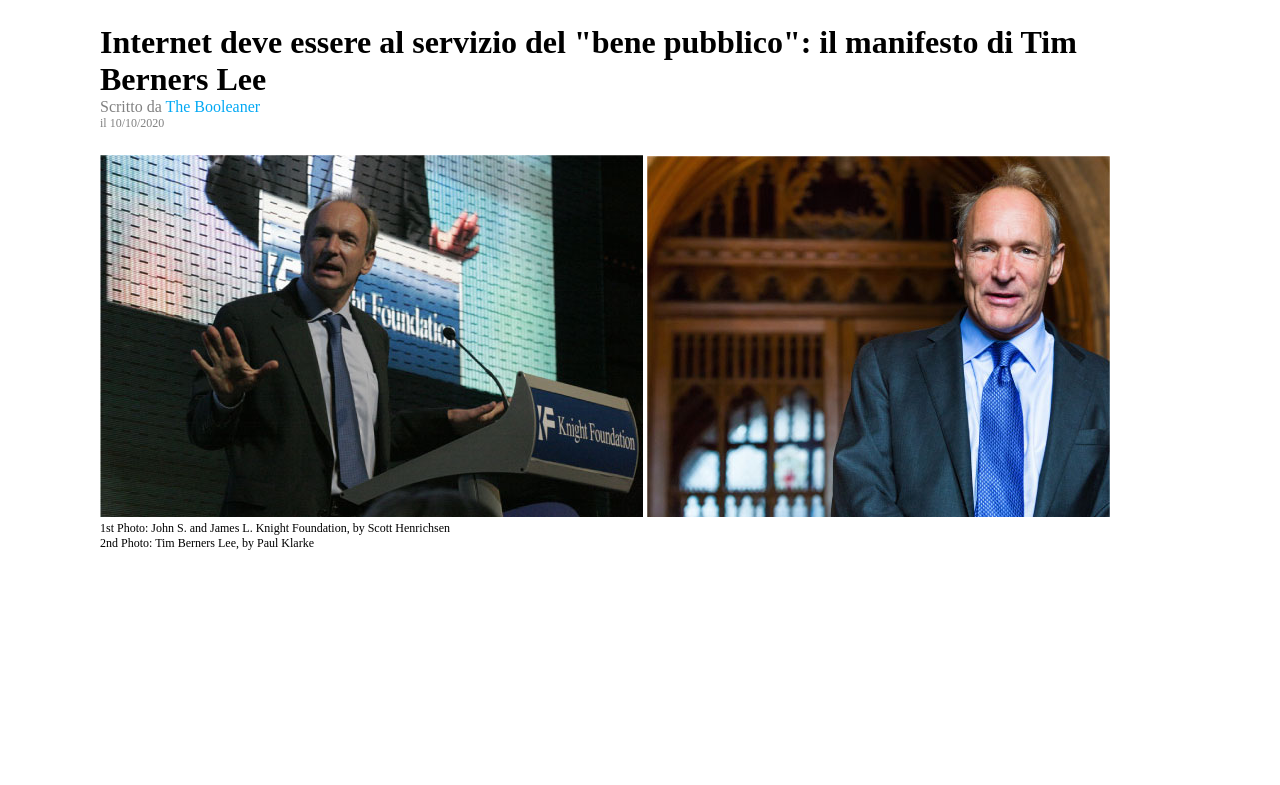
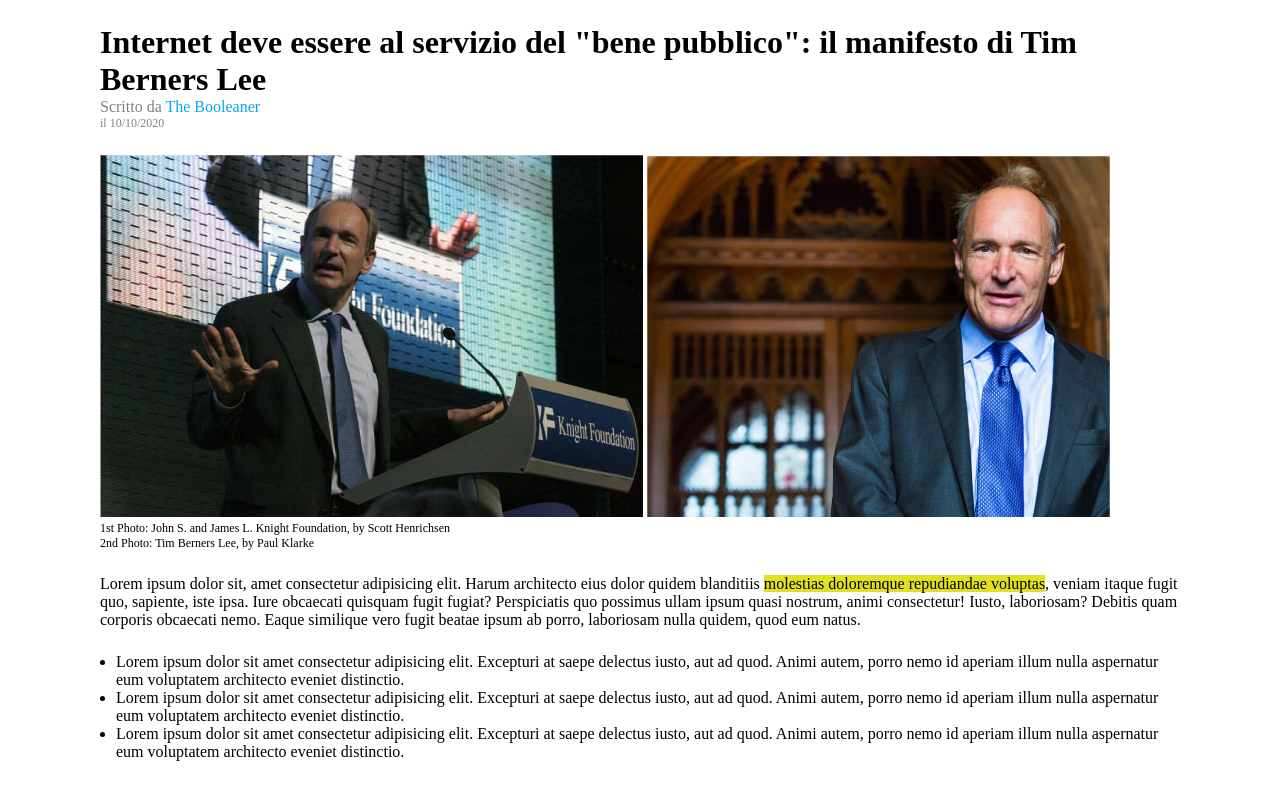
Before and after one commit to AlessiaOsman/html-css-booleaner, a plain HTML site: page index.html in a window 1280 px wide. Shown: the part 103-888 px from the top of the page. Before the commit the page ends 800 px from the top, so only its background shows below. Drawn offline with Linux system fonts and the light colour scheme.

Commit message:
added text and list

```diff
--- a/css/style.css
+++ b/css/style.css
@@ -7,11 +7,15 @@
     margin: 0 auto;
 }
 
+header,
+div{
+    margin-bottom: 24px;
+}
+
 header{
     background-image: url('../img/pattern.png');
     background-color: #03a9f4;
     background-size: 300px;
-    margin-bottom: 24px;
 }
 
 .logo{
@@ -19,9 +23,6 @@ header{
     margin: 24px 0;
 }
 
-.title-container{
-    margin-bottom: 24px;
-}
 
 address,
 .date{
@@ -37,3 +38,10 @@ span
 .picture-description{
     font-size: 12px;
 }
+.highlighted-text{
+    background-color: #e0e021;
+    color: #000000;
+}
+ul{
+    padding: 0 16px;
+}
--- a/index.html
+++ b/index.html
@@ -1,11 +1,13 @@
 <!DOCTYPE html>
 <html lang="en">
+
 <head>
     <meta charset="UTF-8">
     <meta name="viewport" content="width=device-width, initial-scale=1.0">
     <title>The Booleaner</title>
     <link rel="stylesheet" href="css/style.css">
 </head>
+
 <body>
     <div class="container">
         <!--header-->
@@ -14,19 +16,49 @@
         </header>
         <!--Main-->
         <main>
-        <!--Title and pictures-->
-            <div class="title-container">
+            <!--Title and pictures-->
+            <div>
                 <h1>Internet deve essere al servizio del "bene pubblico": il manifesto di Tim Berners Lee</h1>
-                <address>Scritto da  <span>The Booleaner</span></address>
+                <address>Scritto da <span>The Booleaner</span></address>
                 <p class="date">il 10/10/2020</p>
             </div>
             <div>
                 <img src="img/tim-1.jpg" alt="Tim Berners Picture">
                 <img src="img/tim-2.jpg" alt="Tim Berners Picture">
+                <p class="picture-description">1st Photo: John S. and James L. Knight Foundation, by Scott Henrichsen
+                </p>
+                <p class="picture-description">2nd Photo: Tim Berners Lee, by Paul Klarke</p>
             </div>
-            <p class="picture-description">1st Photo: John S. and James L. Knight Foundation, by Scott Henrichsen</p>
-            <p class="picture-description">2nd Photo: Tim Berners Lee, by Paul Klarke</p>
+            <!--text-->
+            <div>
+                <p>Lorem ipsum dolor sit, amet consectetur adipisicing elit. Harum architecto eius dolor quidem
+                    blanditiis
+                    <span class="highlighted-text">molestias doloremque repudiandae voluptas</span>, veniam itaque fugit
+                    quo, sapiente, iste ipsa. Iure obcaecati
+                    quisquam fugit fugiat?
+                    Perspiciatis quo possimus ullam ipsum quasi nostrum, animi consectetur! Iusto, laboriosam? Debitis
+                    quam
+                    corporis obcaecati nemo. Eaque similique vero fugit beatae ipsum ab porro, laboriosam nulla quidem,
+                    quod
+                    eum natus.
+                </p>
+            </div>
+            <!--list-->
+            <div>
+                <ul>
+                    <li>Lorem ipsum dolor sit amet consectetur adipisicing elit. Excepturi at saepe delectus iusto, aut
+                        ad quod. Animi autem, porro nemo id aperiam illum nulla aspernatur eum voluptatem architecto
+                        eveniet distinctio.</li>
+                    <li>Lorem ipsum dolor sit amet consectetur adipisicing elit. Excepturi at saepe delectus iusto, aut
+                        ad quod. Animi autem, porro nemo id aperiam illum nulla aspernatur eum voluptatem architecto
+                        eveniet distinctio.</li>
+                    <li>Lorem ipsum dolor sit amet consectetur adipisicing elit. Excepturi at saepe delectus iusto, aut
+                        ad quod. Animi autem, porro nemo id aperiam illum nulla aspernatur eum voluptatem architecto
+                        eveniet distinctio.</li>
+                </ul>
+            </div>
         </main>
     </div>
 </body>
+
 </html>
```
